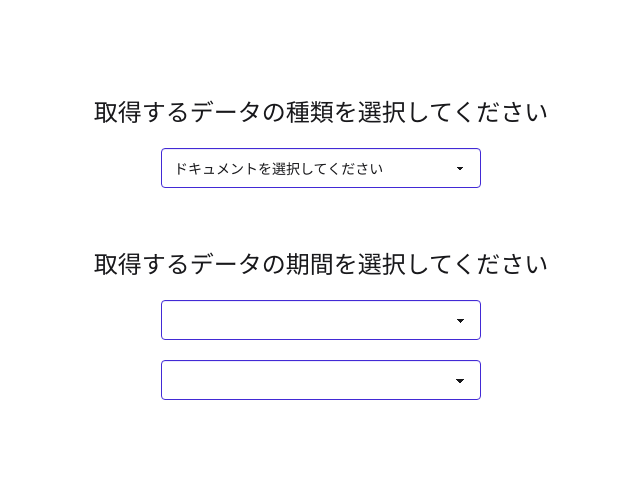
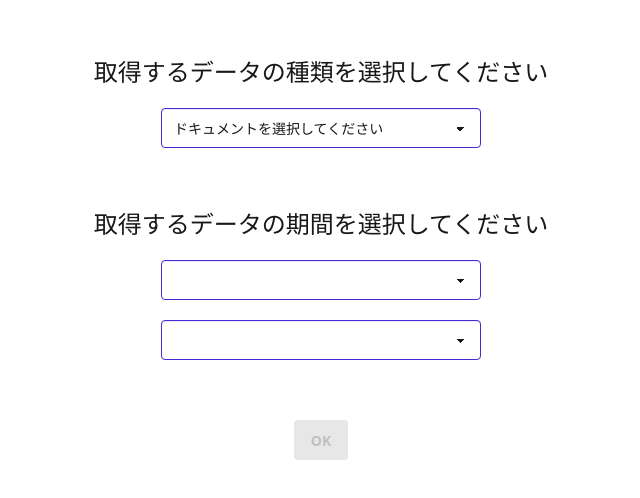
Before and after one commit to honehone12/nippo_viewer, a SvelteKit app: page /query in a window 1280 px wide. Shown: the part 142-640 px from the top of the page, without its empty margins (319-959 px from the left). Built offline with nearby package versions, Linux system fonts and the light colour scheme.

Commit message:
added pages

```diff
--- a/src/routes/+page.svelte
+++ b/src/routes/+page.svelte
@@ -27,17 +27,15 @@
         if (submitting) {
             return false;
         }
-        if (orgId.length === 0 || adminId.length === 0 || adminPw.length === 0) {
-            return false;
-        }
 
-        return true;
+        return orgId.length !== 0 && adminId.length !== 0 && adminPw.length !== 0;
     }
 
     async function onclick() {
         if (!valid()) {
             return;
         }
+
         submitting = true;
 
         try {
--- a/src/routes/query/+page.svelte
+++ b/src/routes/query/+page.svelte
@@ -1,13 +1,52 @@
 <script>
     'use strict';
 
+    import { goto } from "$app/navigation";
     import DocumentSelector from "$lib/components/DocumentSelector.svelte";
     import MonthSelector from "$lib/components/MonthSelector.svelte";
     import YearSelector from "$lib/components/YearSelector.svelte";
+    import { invoke } from "@tauri-apps/api/core";
 
     let q = $state('');
     let y = $state(0);
     let m = $state(0);
+    let submitting = $state(false);
+
+    function valid() {
+        if (submitting) {
+            return false;
+        }
+
+        return q.length !== 0 && y !== 0 && m !== 0
+    }
+
+    async function onclick() {
+        if (!valid()) {
+            return;
+        }
+
+        submitting = true;
+
+        try {
+            await invoke('set_query_qym', {q, y, m});
+
+            switch (q) {
+                case 'reports':
+                    goto('/report');
+                    break;
+                case 'calls':
+                    goto('/call');
+                    break;
+                default:
+                    goto('/error');
+                    break;
+            }
+        } catch {
+            goto('/error');
+        }
+    }
+
+    let ready = $derived(valid());
 </script>
 
 <div class="hero min-h-screen">
@@ -26,6 +65,13 @@
                 <YearSelector bind:y/>
                 <MonthSelector bind:m/>
             </div>
+            <div class="mt-10">
+                <button
+                    class="btn btn-primary"
+                    disabled={!ready}
+                    {onclick}
+                >OK</button>
+            </div>
         </div>
     </div>
 </div>
--- a/src/routes/user/+page.svelte
+++ b/src/routes/user/+page.svelte
@@ -30,19 +30,24 @@
         if (submitting) {
             return false;
         }
-        if (user.length == 0) {
-            return false;
-        }
 
-        return true;
+        return user.length !== 0;
     }
 
-    function onclick() {
+    async function onclick() {
         if (!valid()) {
             return;
         }
 
         submitting = true;
+
+        try {
+            await invoke('set_query_user', {user});
+
+            goto('/query');
+        } catch {
+            goto('/error');
+        }
     }
 
     let ready = $derived(valid());
```
Also changed, not shown: src/routes/call/+page.svelte (added), src/routes/report/+page.svelte (added), 2 other files (tests, documents, lock files or other folders).
